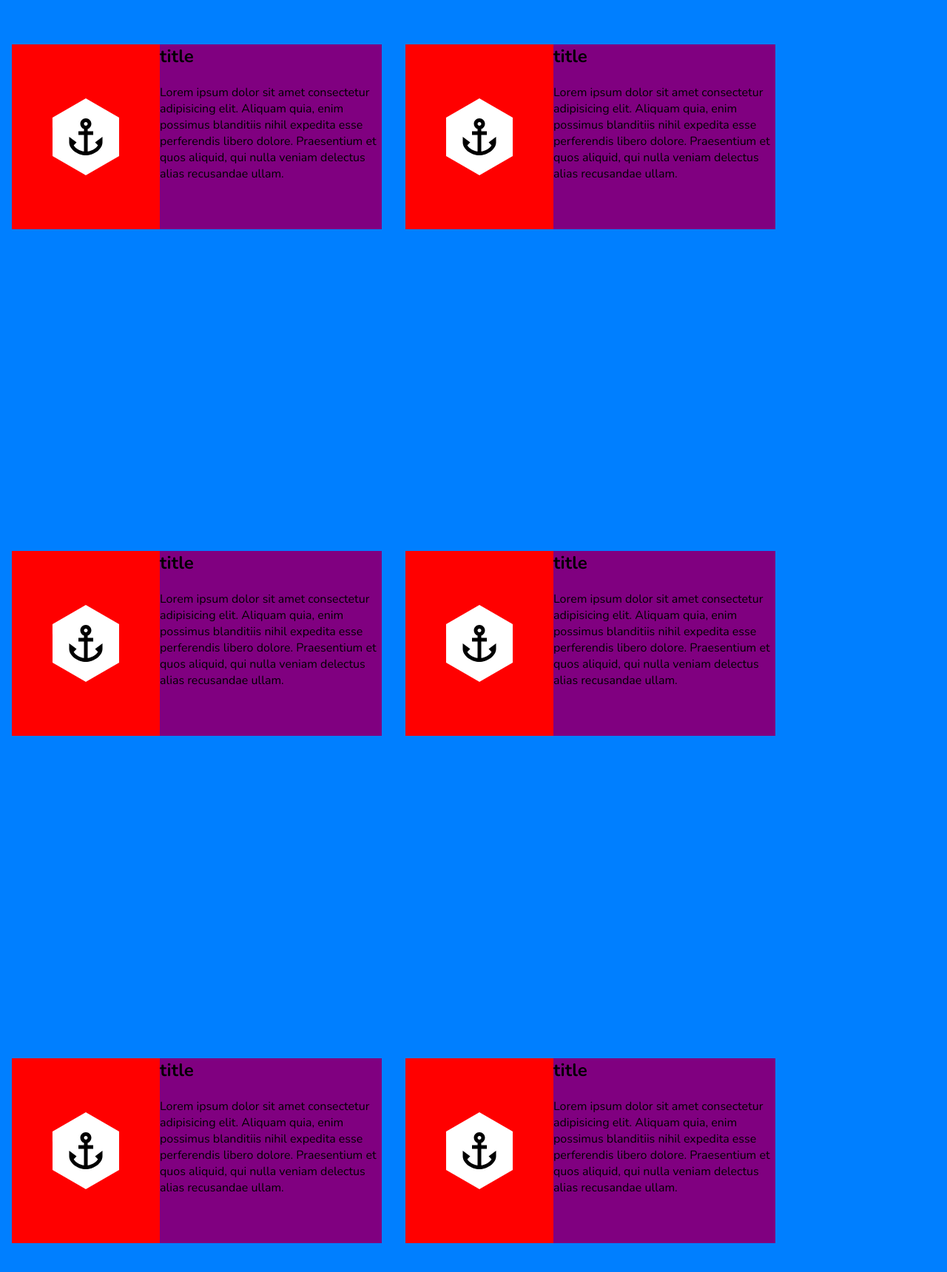
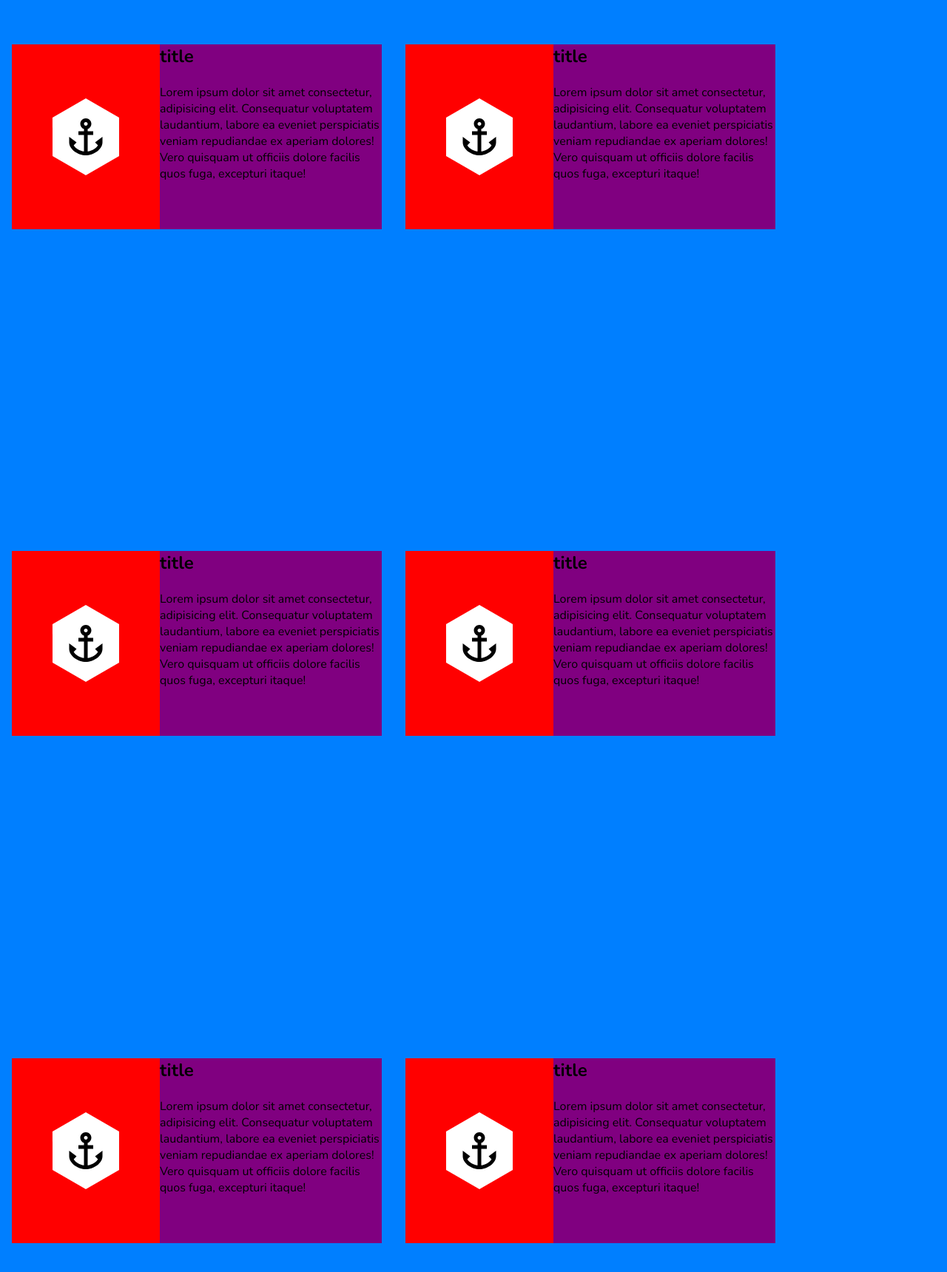
Before and after one commit to CodeJeffreyG/Den-Pro-Dental, a React (Create React App) app: page /about in a window 1280 px wide. Shown: the part 620-2340 px from the top of the page at 74% size. Built offline with nearby package versions, Linux system fonts and the light colour scheme.

Commit message:
cant make mui declaritive :(

```diff
--- a/src/components/About/About.jsx
+++ b/src/components/About/About.jsx
@@ -1,7 +1,8 @@
 import React from "react";
 import aboutData from "./aboutData";
 import AboutTitle from "./AboutTitle";
-import AboutValues from "./AboutValues";
+import AnchorIcon from "@mui/icons-material/Anchor";
+import HexagonIcon from "@mui/icons-material/Hexagon";
 
 import "./about.scss";
 
@@ -11,12 +12,150 @@ const About = () => {
   return (
     <div className="about-container">
       <AboutTitle />
-      <AboutValues />
-      <AboutValues />
-      <AboutValues />
-      <AboutValues />
-      <AboutValues />
-      <AboutValues />
+      <div className="value-container">
+        <div className="value-icon-container">
+          <HexagonIcon
+            sx={{
+              fontSize: 120,
+              color: "#FFFFFF",
+              transform: "rotate(30deg)",
+            }}
+          ></HexagonIcon>
+          <AnchorIcon
+            sx={{ color: "black", position: "absolute", fontSize: "60px" }}
+          />
+        </div>
+        <main>
+          <h2>title</h2>
+          <br />
+          <p>
+            Lorem ipsum dolor sit amet consectetur, adipisicing elit.
+            Consequatur voluptatem laudantium, labore ea eveniet perspiciatis
+            veniam repudiandae ex aperiam dolores! Vero quisquam ut officiis
+            dolore facilis quos fuga, excepturi itaque!
+          </p>
+        </main>
+      </div>
+      <div className="value-container">
+        <div className="value-icon-container">
+          <HexagonIcon
+            sx={{
+              fontSize: 120,
+              color: "#FFFFFF",
+              transform: "rotate(30deg)",
+            }}
+          ></HexagonIcon>
+          <AnchorIcon
+            sx={{ color: "black", position: "absolute", fontSize: "60px" }}
+          />
+        </div>
+        <main>
+          <h2>title</h2>
+          <br />
+          <p>
+            Lorem ipsum dolor sit amet consectetur, adipisicing elit.
+            Consequatur voluptatem laudantium, labore ea eveniet perspiciatis
+            veniam repudiandae ex aperiam dolores! Vero quisquam ut officiis
+            dolore facilis quos fuga, excepturi itaque!
+          </p>
+        </main>
+      </div>
+      <div className="value-container">
+        <div className="value-icon-container">
+          <HexagonIcon
+            sx={{
+              fontSize: 120,
+              color: "#FFFFFF",
+              transform: "rotate(30deg)",
+            }}
+          ></HexagonIcon>
+          <AnchorIcon
+            sx={{ color: "black", position: "absolute", fontSize: "60px" }}
+          />
+        </div>
+        <main>
+          <h2>title</h2>
+          <br />
+          <p>
+            Lorem ipsum dolor sit amet consectetur, adipisicing elit.
+            Consequatur voluptatem laudantium, labore ea eveniet perspiciatis
+            veniam repudiandae ex aperiam dolores! Vero quisquam ut officiis
+            dolore facilis quos fuga, excepturi itaque!
+          </p>
+        </main>
+      </div>
+      <div className="value-container">
+        <div className="value-icon-container">
+          <HexagonIcon
+            sx={{
+              fontSize: 120,
+              color: "#FFFFFF",
+              transform: "rotate(30deg)",
+            }}
+          ></HexagonIcon>
+          <AnchorIcon
+            sx={{ color: "black", position: "absolute", fontSize: "60px" }}
+          />
+        </div>
+        <main>
+          <h2>title</h2>
+          <br />
+          <p>
+            Lorem ipsum dolor sit amet consectetur, adipisicing elit.
+            Consequatur voluptatem laudantium, labore ea eveniet perspiciatis
+            veniam repudiandae ex aperiam dolores! Vero quisquam ut officiis
+            dolore facilis quos fuga, excepturi itaque!
+          </p>
+        </main>
+      </div>
+      <div className="value-container">
+        <div className="value-icon-container">
+          <HexagonIcon
+            sx={{
+              fontSize: 120,
+              color: "#FFFFFF",
+              transform: "rotate(30deg)",
+            }}
+          ></HexagonIcon>
+          <AnchorIcon
+            sx={{ color: "black", position: "absolute", fontSize: "60px" }}
+          />
+        </div>
+        <main>
+          <h2>title</h2>
+          <br />
+          <p>
+            Lorem ipsum dolor sit amet consectetur, adipisicing elit.
+            Consequatur voluptatem laudantium, labore ea eveniet perspiciatis
+            veniam repudiandae ex aperiam dolores! Vero quisquam ut officiis
+            dolore facilis quos fuga, excepturi itaque!
+          </p>
+        </main>
+      </div>
+      <div className="value-container">
+        <div className="value-icon-container">
+          <HexagonIcon
+            sx={{
+              fontSize: 120,
+              color: "#FFFFFF",
+              transform: "rotate(30deg)",
+            }}
+          ></HexagonIcon>
+          <AnchorIcon
+            sx={{ color: "black", position: "absolute", fontSize: "60px" }}
+          />
+        </div>
+        <main>
+          <h2>title</h2>
+          <br />
+          <p>
+            Lorem ipsum dolor sit amet consectetur, adipisicing elit.
+            Consequatur voluptatem laudantium, labore ea eveniet perspiciatis
+            veniam repudiandae ex aperiam dolores! Vero quisquam ut officiis
+            dolore facilis quos fuga, excepturi itaque!
+          </p>
+        </main>
+      </div>
     </div>
   );
 };
--- a/src/components/About/AboutValues.jsx
+++ /dev/null
@@ -1,35 +0,0 @@
-import React from "react";
-import HexagonIcon from "@mui/icons-material/Hexagon";
-import AnchorIcon from "@mui/icons-material/Anchor";
-import "./about.scss";
-import { color } from "@mui/system";
-const AboutValues = () => {
-  return (
-    <div className="value-container">
-      <div className="value-icon-container">
-        <HexagonIcon
-          sx={{
-            fontSize: 120,
-            color: "#FFFFFF",
-            transform: "rotate(30deg)",
-          }}
-        ></HexagonIcon>
-        <AnchorIcon
-          sx={{ color: "black", position: "absolute", fontSize: "60px" }}
-        />
-      </div>
-      <main>
-        <h2>title</h2>
-        <br />
-        <p>
-          Lorem ipsum dolor sit amet consectetur adipisicing elit. Aliquam quia,
-          enim possimus blanditiis nihil expedita esse perferendis libero
-          dolore. Praesentium et quos aliquid, qui nulla veniam delectus alias
-          recusandae ullam.
-        </p>
-      </main>
-    </div>
-  );
-};
-
-export default AboutValues;
--- a/src/components/About/aboutData.js
+++ b/src/components/About/aboutData.js
@@ -1,9 +1,36 @@
-import firstImage from "../public-static/firstpic.webp";
-import secondImage from "../public-static/secondpic.webp";
-import thirdImage from "../public-static/thirdpic.webp";
+import AnchorIcon from "@mui/icons-material/Anchor";
 
 const aboutData = [
-
+  {
+    icon: "AnchorIcon",
+    title: "title",
+    text: "Lorem ipsum dolor sit amet consectetur adipisicing elit. Aliquam quia,enim possimus blanditiis nihil expedita esse perferendis liberodolore. Praesentium et quos aliquid, qui nulla veniam delectus aliasrecusandae ullam.",
+  },
+  {
+    icon: AnchorIcon,
+    title: "title",
+    text: "Lorem ipsum dolor sit amet consectetur adipisicing elit. Aliquam quia,enim possimus blanditiis nihil expedita esse perferendis liberodolore. Praesentium et quos aliquid, qui nulla veniam delectus aliasrecusandae ullam.",
+  },
+  {
+    icon: AnchorIcon,
+    title: "title",
+    text: "Lorem ipsum dolor sit amet consectetur adipisicing elit. Aliquam quia,enim possimus blanditiis nihil expedita esse perferendis liberodolore. Praesentium et quos aliquid, qui nulla veniam delectus aliasrecusandae ullam.",
+  },
+  {
+    icon: AnchorIcon,
+    title: "title",
+    text: "Lorem ipsum dolor sit amet consectetur adipisicing elit. Aliquam quia,enim possimus blanditiis nihil expedita esse perferendis liberodolore. Praesentium et quos aliquid, qui nulla veniam delectus aliasrecusandae ullam.",
+  },
+  {
+    icon: AnchorIcon,
+    title: "title",
+    text: "Lorem ipsum dolor sit amet consectetur adipisicing elit. Aliquam quia,enim possimus blanditiis nihil expedita esse perferendis liberodolore. Praesentium et quos aliquid, qui nulla veniam delectus aliasrecusandae ullam.",
+  },
+  {
+    icon: AnchorIcon,
+    title: "title",
+    text: "Lorem ipsum dolor sit amet consectetur adipisicing elit. Aliquam quia,enim possimus blanditiis nihil expedita esse perferendis liberodolore. Praesentium et quos aliquid, qui nulla veniam delectus aliasrecusandae ullam.",
+  },
 ];
 
 export default aboutData;
```
